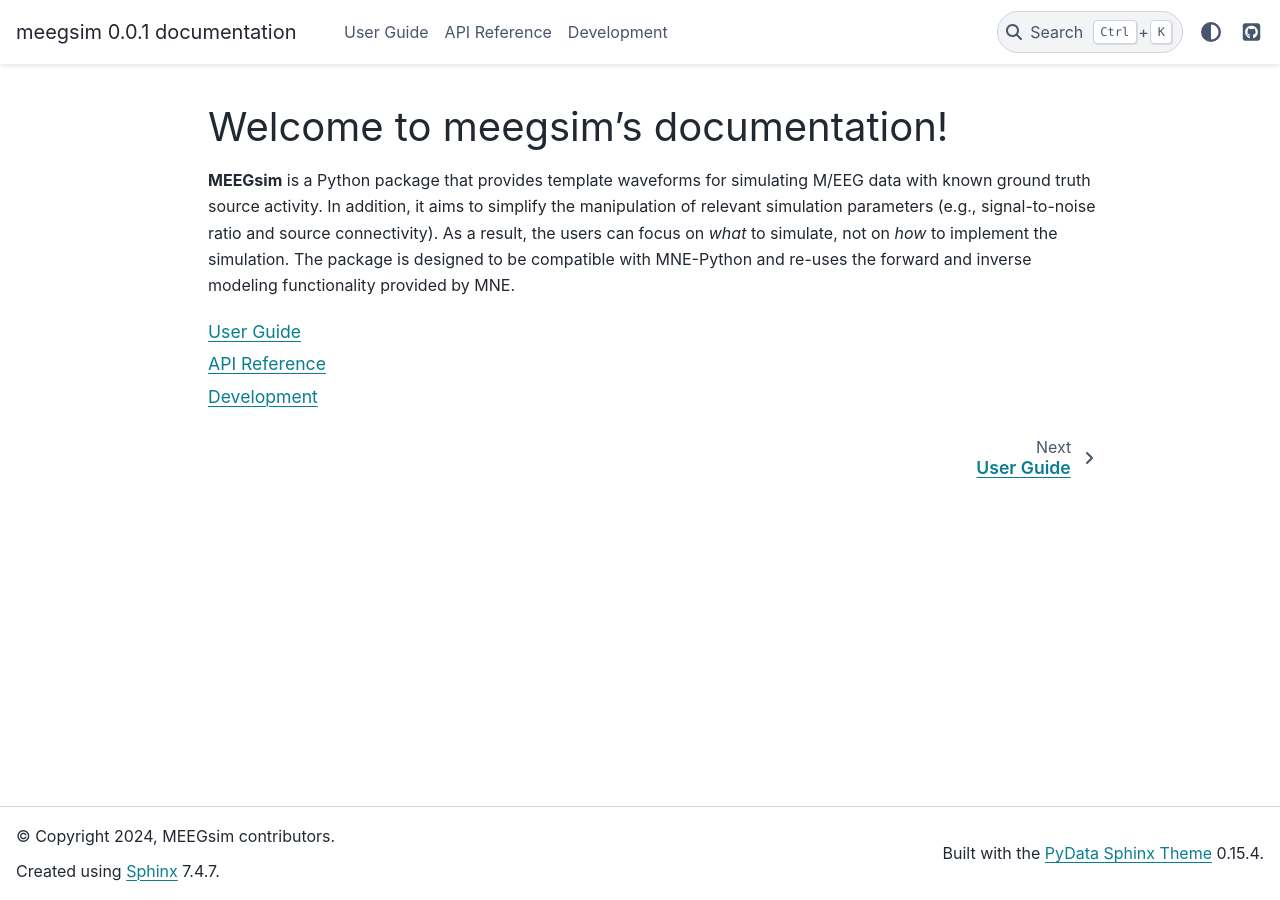
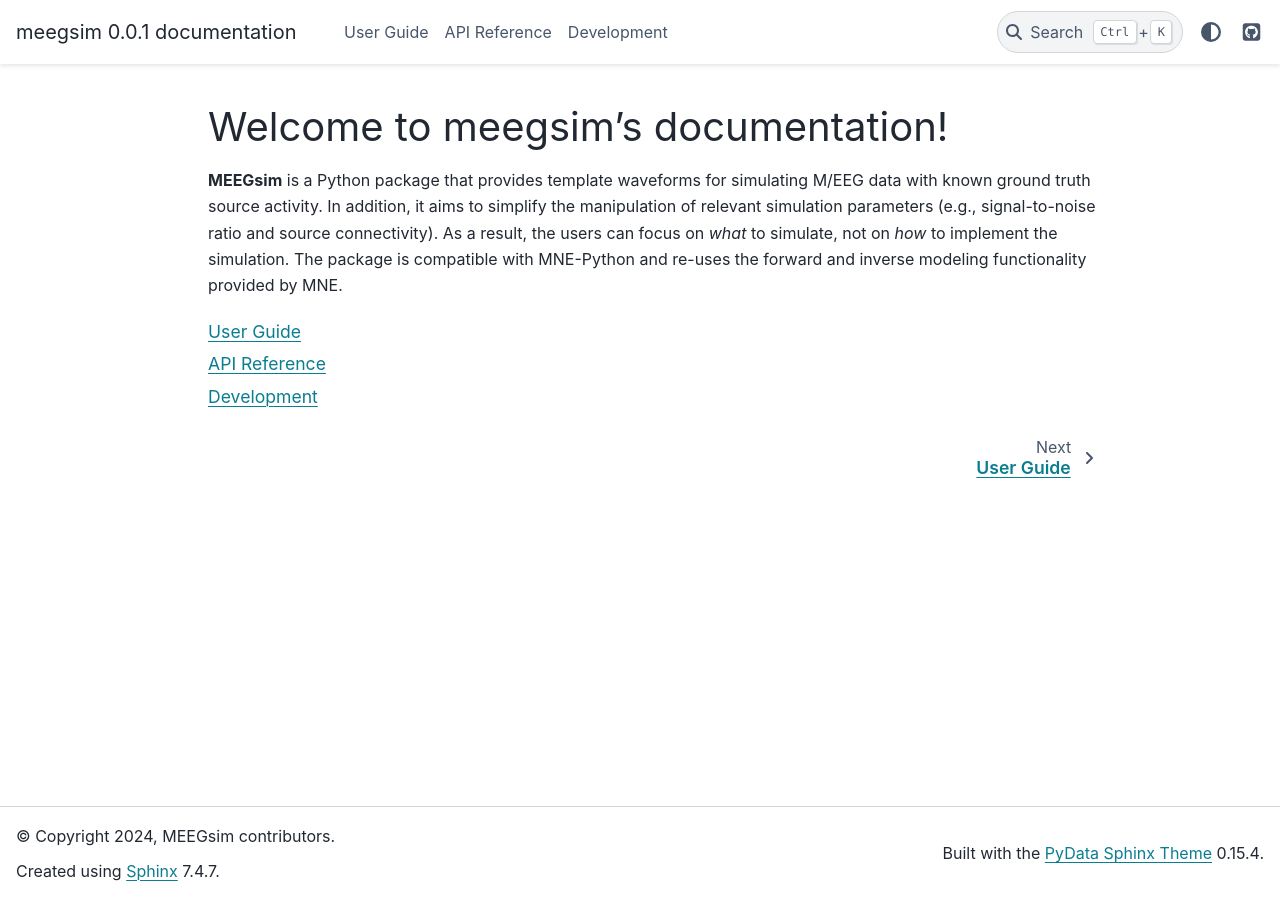
Before and after one commit to ctrltz/meegsim, a Sphinx documentation site: the page built from docs/index.rst, in a window 1280 px wide. Built offline with Sphinx 7.4.7 and the PyData theme 0.15.4, drawn with Linux system fonts in a browser that asks for light colours.

Commit message:
FIX: rephrase

```diff
--- a/docs/index.rst
+++ b/docs/index.rst
@@ -6,8 +6,8 @@
 addition, it aims to simplify the manipulation of relevant simulation
 parameters (e.g., signal-to-noise ratio and source connectivity). As a
 result, the users can focus on `what` to simulate, not on `how` to implement
-the simulation. The package is designed to be compatible with MNE-Python
-and re-uses the forward and inverse modeling functionality provided by MNE.
+the simulation. The package is compatible with MNE-Python and re-uses the
+forward and inverse modeling functionality provided by MNE.
 
 .. toctree::
    :maxdepth: 1
```
Also changed, not shown: README.md (+1 -1 lines).
